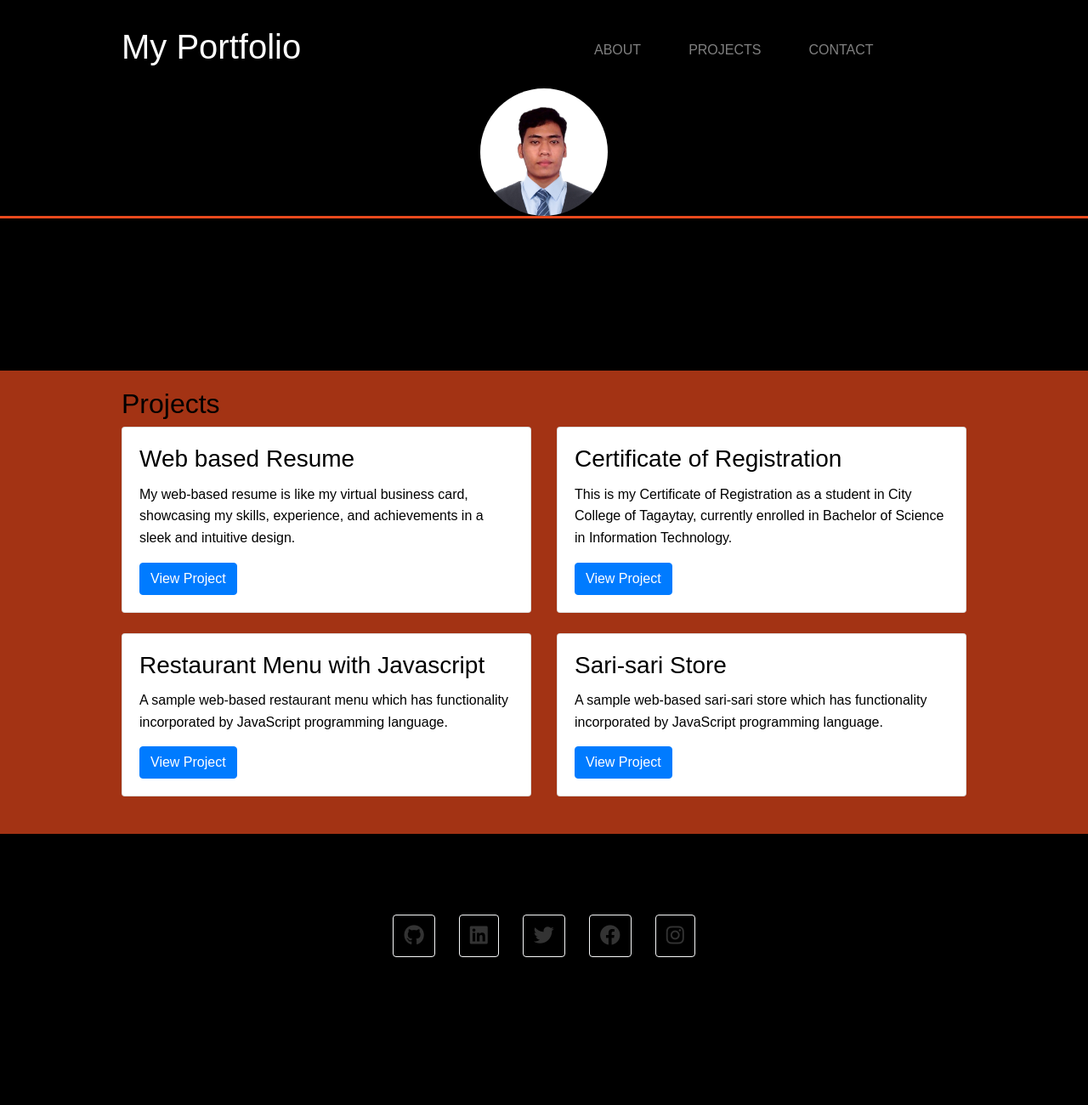
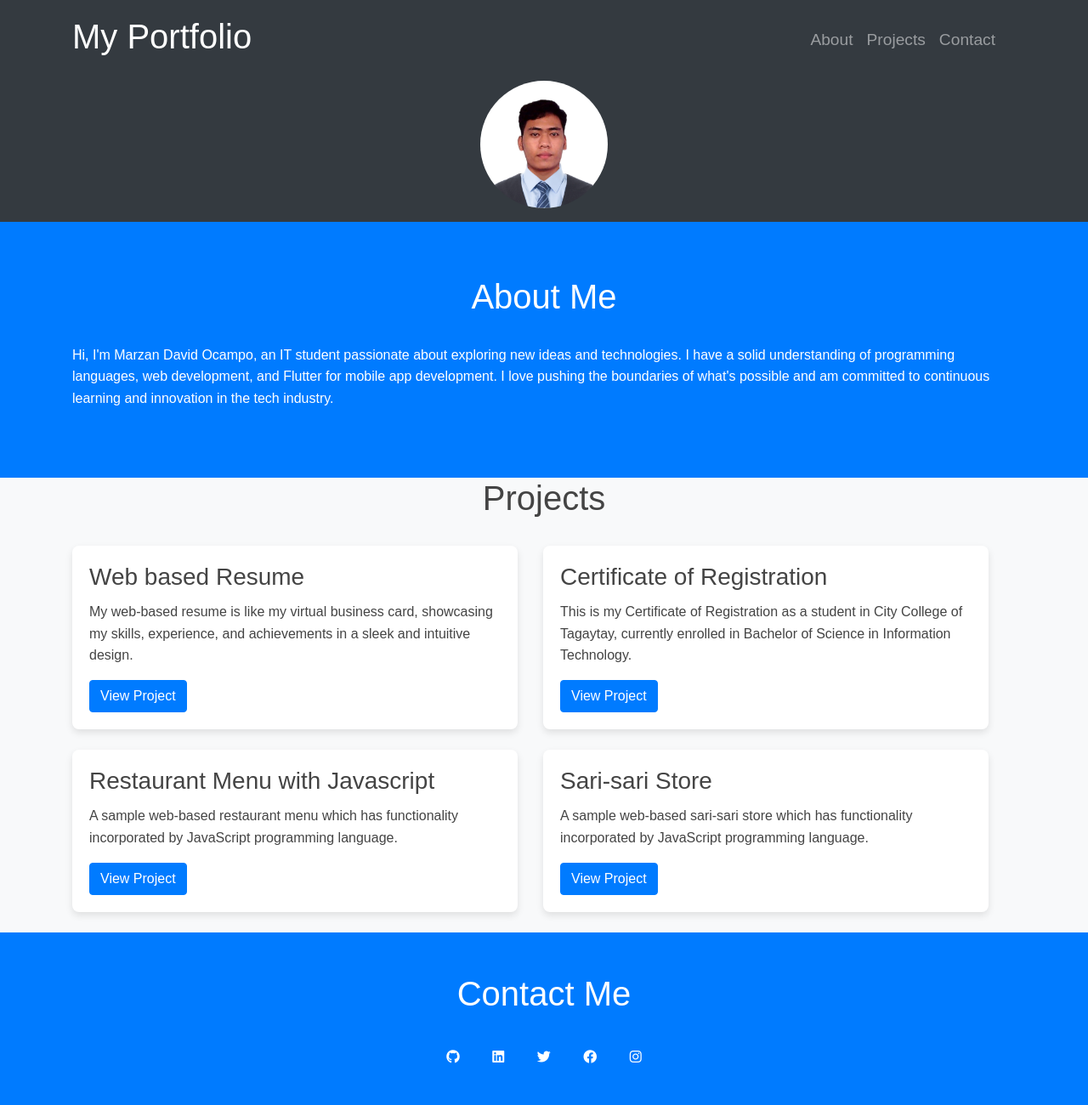
Before and after one commit to TechGuy06/sirAKFinalProject, a plain HTML site: page index.html in a window 1280 px wide. Shown: the top 1300 px of the page at 85% size. Before the commit the page ends 1255 px from the top, so only its background shows below. Drawn offline with nearby package versions, Linux system fonts and the light colour scheme.

Commit message:
Update styles.css

```diff
--- a/styles.css
+++ b/styles.css
@@ -1,144 +1,95 @@
-p{
-    color: black;
+body {
+    font-family: 'Arial', sans-serif;
+    line-height: 1.6;
+    background-color: #f8f9fa;
+    color: #444;
+    display: flex;
+    flex-direction: column;
+    min-height: 100vh; /* Make sure body covers at least the viewport height */
 }
-h2,h3{
-    color: black;
+header {
+    background-color: #343a40;
+    color: #fff;
+    padding-top: 1rem;
+    padding-bottom: 1rem;
+}
+header h1 {
+    font-size: 2.5rem;
 }
 
-body {
-    font-family: Arial, sans-serif;
-    line-height: 1.6;
-    margin: 0;
-    padding: 0;
-    color: #fff; /* White text color */
-    background: #000; /* Black background */
+.navbar {
+    justify-content: flex-end;
+}
+.navbar-nav .nav-link {
+    color: #fff;
+    font-size: 1.2rem;
+    padding: 0.5rem 1rem;
+    transition: all 0.3s ease-in-out;
+}
+.navbar-nav .nav-link:hover {
+    color: #007bff;
+}
+.bg-custom {
+    background-color: #007bff;
+    color: #fff;
+    padding: 4rem 0;
+}
+section h2 {
+    font-size: 2.5rem;
+    text-align: center;
+    margin-bottom: 2rem;
+}
+.card {
+    border: none;
+    border-radius: 0.5rem;
+    box-shadow: 0 4px 8px rgba(0, 0, 0, 0.1);
+    transition: all 0.3s ease-in-out;
+}
+.card:hover {
+    transform: translateY(-5px);
+}
+footer {
+    background-color: #343a40;
+    color: #fff;
+    padding: 1rem 0;
+    width: 100%;
+    margin-top: auto; /* Push footer to the bottom */
+}
+footer p {
+    margin-bottom: 0;
+}
+.social-media .btn {
+    color: #007bff;
+    border-color: #007bff;
+    transition: all 0.3s ease-in-out;
+}
+.social-media .btn:hover {
+    color: #fff;
+    background-color: #007bff;
 }
 
-.container {
-    width: 80%;
-    margin: auto;
-    overflow: hidden;
+/* Custom CSS for grid layout */
+#projects .col-md-6 {
+    flex: 0 0 calc(50% - 1rem); /* Two projects per row with margin */
+    max-width: calc(50% - 1rem);
+    margin-bottom: 2rem;
 }
 
-header {
-    background: rgba(0, 0, 0, 0.5); /* Black with 50% opacity */
-    color: #fff; /* White text color */
-    padding-top: 30px;
-    min-height: 70px;
-    border-bottom: #e8491d 3px solid;
-    display: flex;
-    justify-content: space-between;
-    align-items: center;
-    position: relative;
+@media (max-width: 768px) {
+    #projects .col-md-6 {
+        flex: 0 0 100%; /* Full width on smaller screens */
+        max-width: 100%;
+    }
+}
+.social-media .btn {
+color: white; /* Default icon color */
+border-color: transparent; /* Remove border color */
+background-color: transparent !important; /* Ensure no background color by default */
+transition: all 0.3s ease-in-out;
 }
 
-header a {
-    color: #fff; /* White text color */
-    text-decoration: none;
-    text-transform: uppercase;
-    font-size: 16px;
+.social-media .btn:hover {
+color: black; /* Color on hover */
+background-color: #007bff; /* Background color on hover */
+border-color: #007bff; /* Border color on hover */
 }
-
-header ul {
-    padding: 0;
-    list-style: none;
-}
-
-header li {
-    display: inline;
-    padding: 0 20px 0 20px;
-}
-
-header nav {
-    float: left;
-}
-
-header .highlight, header .current a {
-    color: #e8491d; /* Highlight color */
-}
-
-header a:hover {
-    color: #ccc; /* Light gray on hover */
-}
-
-.profile-pic {
-    position: absolute;
-    top: 20px;
-    right: 80px;
-}
-
-.profile-pic img {
-    width: 150px;
-    height: 150px;
-    border-radius: 50%;
-    border: 2px solid #e8491d;
-}
-
-section {
-    padding: 20px 0;
-    overflow: hidden;
-}
-
-#about {
-    background: rgba(0, 0, 0, 0.7); /* Black with 70% opacity */
-    color: #fff; /* White text color */
-    text-align: center;
-}
-
-#projects {
-    background: rgba(232, 73, 29, 0.7); /* Red with 70% opacity */
-    color: #fff; /* White text color */
-}
-
-.project-grid {
-    display: flex;
-    justify-content: space-between;
-}
-.project-card {
-background: rgba(255, 255, 255, 0.2); /* White with 20% opacity */
-color: #333; /* Dark gray text color */
-padding: 20px;
-margin: 10px;
-border-radius: 5px;
-box-shadow: 0 0 20px rgba(255, 255, 255, 0.2); /* White shadow with 20% opacity */
-flex-basis: 30%;
-transition: transform 0.3s ease, box-shadow 0.3s ease;
-}
-
-.project-card:hover {
-    transform: translateY(-5px); /* Move the card up slightly on hover */
-    box-shadow: 0 12px 24px rgba(31, 38, 135, 0.4); /* Increase shadow on hover */
-}
-
-
-.project-card h3 {
-    margin-top: 0;
-}
-
-#contact {
-    text-align: center;
-}
-
-.social-media {
-    display: flex;
-    justify-content: center;
-    gap: 20px;
-}
-
-.social-media a {
-    color: #333;
-    font-size: 24px;
-    transition: color 0.3s;
-}
-
-.social-media a:hover {
-    color: #e8491d; /* Highlight color on hover */
-}
-
-footer {
-    background: rgba(0, 0, 0, 0.5); /* Black with 50% opacity */
-    color: #fff; /* White text color */
-    text-align: center;
-    padding: 10px 0;
-    margin-top: 20px;
-}
```
